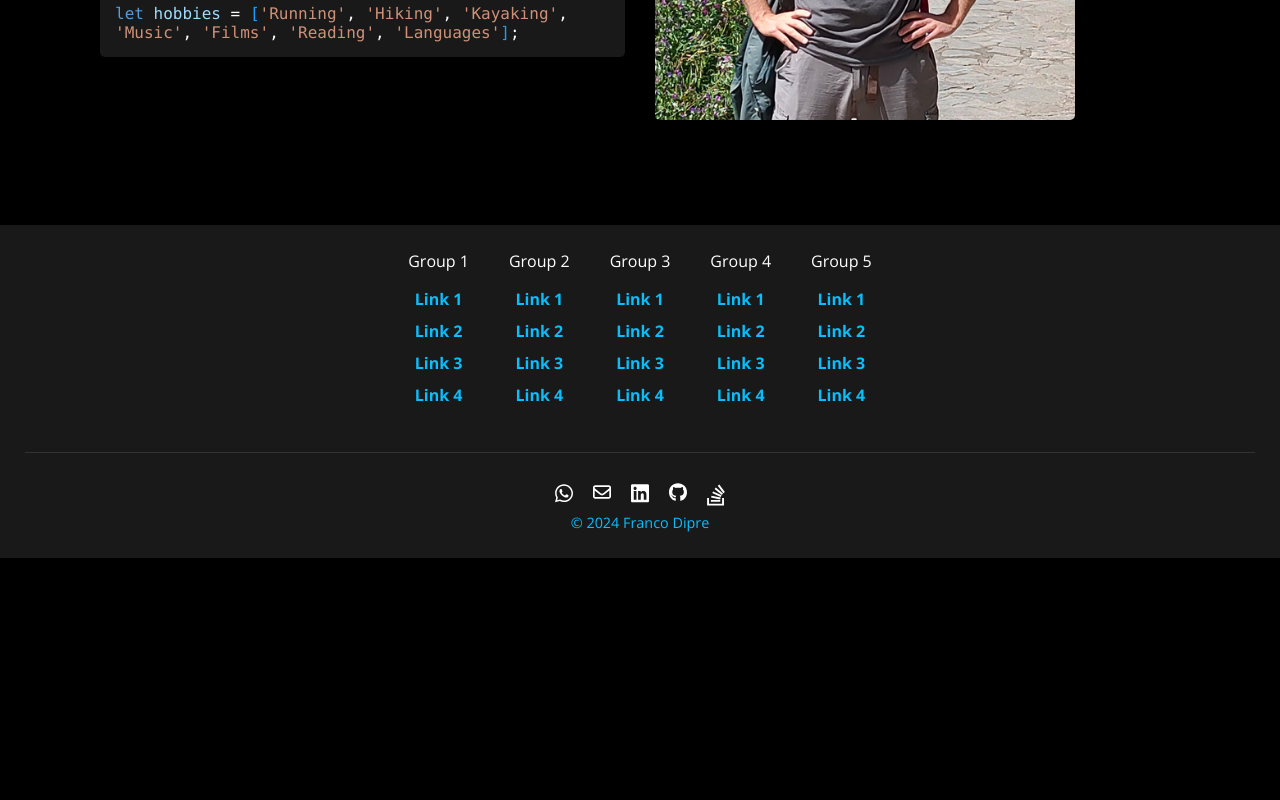
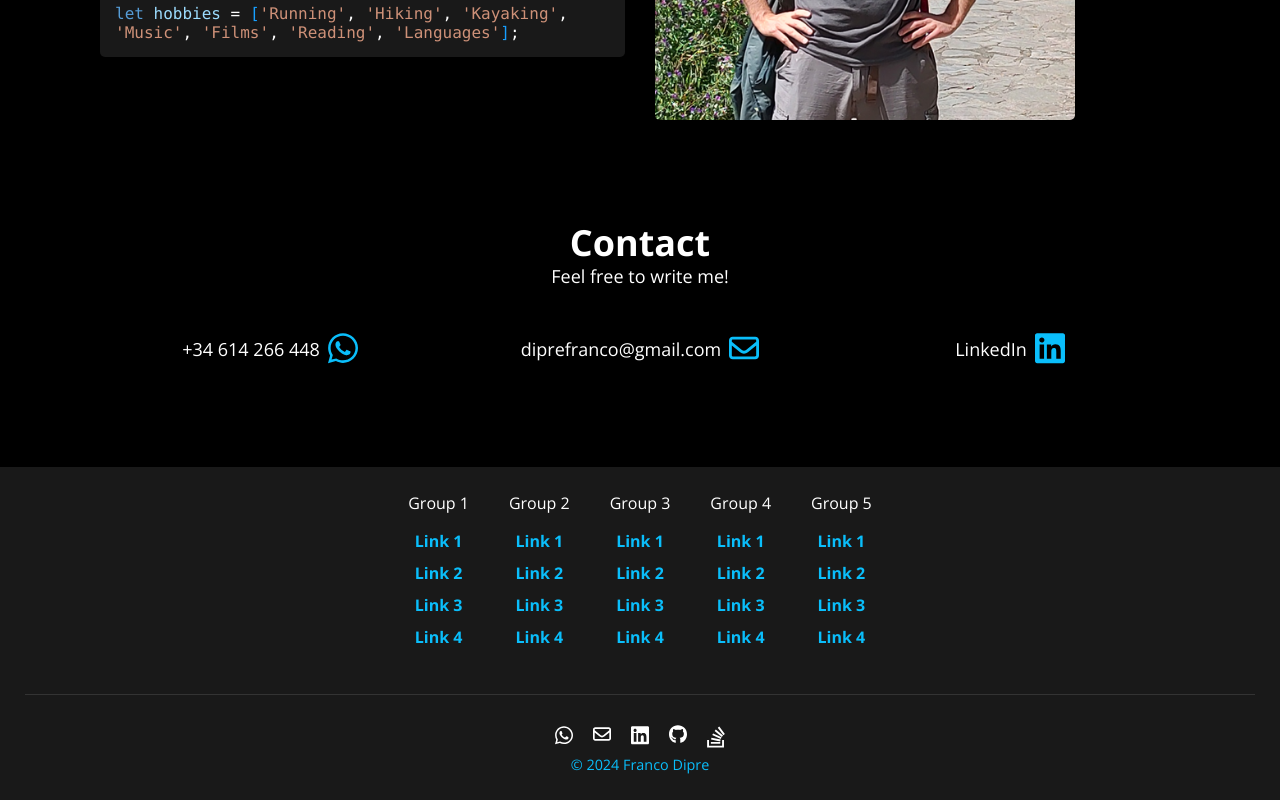
Before and after one commit to diprefranco/diprefranco.github.io, an Angular app: page / in a window 1280 px wide. Shown: the part 3007-3807 px from the top of the page. Before the commit the page ends 3565 px from the top, so only its background shows below. Built offline with nearby package versions, Linux system fonts and the light colour scheme.

Commit message:
Contact section added.

```diff
--- a/src/app/app.component.html
+++ b/src/app/app.component.html
@@ -4,5 +4,6 @@
 <web-experience></web-experience>
 <web-projects></web-projects>
 <web-about-me></web-about-me>
+<web-contact></web-contact>
 
 <web-footer></web-footer>
--- a/src/app/app.component.ts
+++ b/src/app/app.component.ts
@@ -9,6 +9,7 @@
 import { ExperienceComponent } from "./layout/experience/experience.component";
 import { ProjectsComponent } from './layout/projects/projects.component';
 import { AboutMeComponent } from './layout/about-me/about-me.component';
+import { ContactComponent } from './layout/contact/contact.component';
 
 @Component({
   selector: 'app-root',
@@ -23,7 +24,8 @@
     MoreInformationComponent,
     ExperienceComponent,
     ProjectsComponent,
-    AboutMeComponent
+    AboutMeComponent,
+    ContactComponent
 ],
   templateUrl: './app.component.html',
   styleUrl: './app.component.css'
--- /dev/null
+++ b/src/app/layout/contact/contact.component.css
@@ -0,0 +1,43 @@
+#contact {
+  margin-top: var(--sectionseparation);
+  text-align: center;
+}
+
+.contact {
+  margin-top: 40px;
+  display: flex;
+  align-items: center;
+  gap: 30px;
+  flex-wrap: wrap;
+}
+
+.contact div {
+  flex: 1;
+}
+
+.contact div p {
+  display: flex;
+  align-items: center;
+  justify-content: center;
+}
+
+.contact div p a {
+  margin-left: 8px;
+}
+
+svg {
+  fill: var(--colorlinks);
+  width: 30px;
+}
+
+svg:hover {
+  fill: var(--coloraccent);
+  transition: var(--transition);
+}
+
+@media (max-width: 800px) {
+  .contact {
+    flex-direction: column;
+    text-align: center;
+  }
+}
--- /dev/null
+++ b/src/app/layout/contact/contact.component.html
@@ -0,0 +1,39 @@
+<div id="contact">
+  <h2>Contact</h2>
+  <p>Feel free to write me!</p>
+</div>
+<section class="contact">
+  <div>
+    <p>
+      <span>+34 614 266 448</span>
+      <a href="#">
+        <svg xmlns="http://www.w3.org/2000/svg" viewBox="0 0 448 512">
+          <path
+            d="M380.9 97.1C339 55.1 283.2 32 223.9 32c-122.4 0-222 99.6-222 222 0 39.1 10.2 77.3 29.6 111L0 480l117.7-30.9c32.4 17.7 68.9 27 106.1 27h.1c122.3 0 224.1-99.6 224.1-222 0-59.3-25.2-115-67.1-157zm-157 341.6c-33.2 0-65.7-8.9-94-25.7l-6.7-4-69.8 18.3L72 359.2l-4.4-7c-18.5-29.4-28.2-63.3-28.2-98.2 0-101.7 82.8-184.5 184.6-184.5 49.3 0 95.6 19.2 130.4 54.1 34.8 34.9 56.2 81.2 56.1 130.5 0 101.8-84.9 184.6-186.6 184.6zm101.2-138.2c-5.5-2.8-32.8-16.2-37.9-18-5.1-1.9-8.8-2.8-12.5 2.8-3.7 5.6-14.3 18-17.6 21.8-3.2 3.7-6.5 4.2-12 1.4-32.6-16.3-54-29.1-75.5-66-5.7-9.8 5.7-9.1 16.3-30.3 1.8-3.7 .9-6.9-.5-9.7-1.4-2.8-12.5-30.1-17.1-41.2-4.5-10.8-9.1-9.3-12.5-9.5-3.2-.2-6.9-.2-10.6-.2-3.7 0-9.7 1.4-14.8 6.9-5.1 5.6-19.4 19-19.4 46.3 0 27.3 19.9 53.7 22.6 57.4 2.8 3.7 39.1 59.7 94.8 83.8 35.2 15.2 49 16.5 66.6 13.9 10.7-1.6 32.8-13.4 37.4-26.4 4.6-13 4.6-24.1 3.2-26.4-1.3-2.5-5-3.9-10.5-6.6z" />
+        </svg>
+      </a>
+    </p>
+  </div>
+  <div>
+    <p>
+      <span>diprefranco&#64;gmail.com</span>
+      <a href="#">
+        <svg xmlns="http://www.w3.org/2000/svg" viewBox="0 0 512 512">
+          <path
+            d="M64 112c-8.8 0-16 7.2-16 16l0 22.1L220.5 291.7c20.7 17 50.4 17 71.1 0L464 150.1l0-22.1c0-8.8-7.2-16-16-16L64 112zM48 212.2L48 384c0 8.8 7.2 16 16 16l384 0c8.8 0 16-7.2 16-16l0-171.8L322 328.8c-38.4 31.5-93.7 31.5-132 0L48 212.2zM0 128C0 92.7 28.7 64 64 64l384 0c35.3 0 64 28.7 64 64l0 256c0 35.3-28.7 64-64 64L64 448c-35.3 0-64-28.7-64-64L0 128z" />
+        </svg>
+      </a>
+    </p>
+  </div>
+  <div>
+    <p>
+      <span>LinkedIn</span>
+      <a href="#">
+        <svg xmlns="http://www.w3.org/2000/svg" viewBox="0 0 448 512">
+          <path
+            d="M416 32H31.9C14.3 32 0 46.5 0 64.3v383.4C0 465.5 14.3 480 31.9 480H416c17.6 0 32-14.5 32-32.3V64.3c0-17.8-14.4-32.3-32-32.3zM135.4 416H69V202.2h66.5V416zm-33.2-243c-21.3 0-38.5-17.3-38.5-38.5S80.9 96 102.2 96c21.2 0 38.5 17.3 38.5 38.5 0 21.3-17.2 38.5-38.5 38.5zm282.1 243h-66.4V312c0-24.8-.5-56.7-34.5-56.7-34.6 0-39.9 27-39.9 54.9V416h-66.4V202.2h63.7v29.2h.9c8.9-16.8 30.6-34.5 62.9-34.5 67.2 0 79.7 44.3 79.7 101.9V416z" />
+        </svg>
+      </a>
+    </p>
+  </div>
+</section>
--- a/src/app/layout/header/header.component.html
+++ b/src/app/layout/header/header.component.html
@@ -14,7 +14,7 @@
       <a href="#about-me" class="nav-link">About Me</a>
     </li>
     <li class="nav-item">
-      <a href="#" class="nav-link">Contact</a>
+      <a href="#contact" class="nav-link">Contact</a>
     </li>
   </ul>
   <div class="hamburger">
--- a/src/app/layout/hero/hero.component.html
+++ b/src/app/layout/hero/hero.component.html
@@ -10,7 +10,7 @@
     </p>
     <div id="primary-links">
       <a href="{{resumeUrl}}" target="_blank" class="button">Resume</a>
-      <a href="#" class="button">Contact</a>
+      <a href="#contact" class="button">Contact</a>
     </div>
   </div>
   <!-- original size: 512x640 -->
```
Also changed, not shown: src/app/layout/contact/contact.component.ts (added, +11 -0 lines), 1 other file (tests, documents, lock files or other folders).
